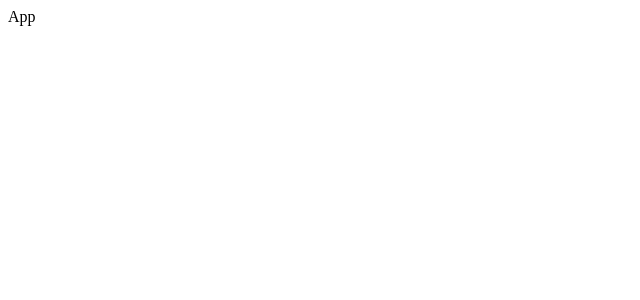
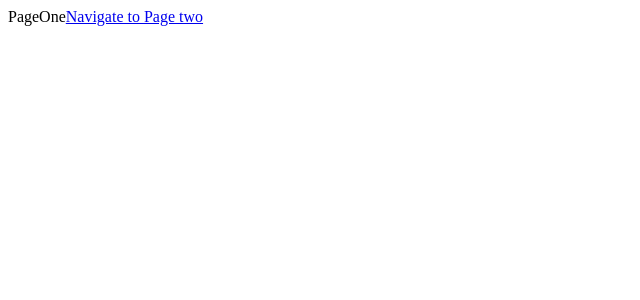
Before and after one commit to youheysuto/react_streams, a React (Create React App) app in the folder client/: page / in a window 1280 px wide. Shown: the top 300 px of the page, without its empty margins (0-640 px from the left). Built offline with nearby package versions, Linux system fonts and the light colour scheme.

Commit message:
add: test router

```diff
--- a/client/src/components/App.js
+++ b/client/src/components/App.js
@@ -1,10 +1,34 @@
 import React from 'react';
+import { BrowserRouter, Route, Link } from 'react-router-dom';
+
+const PageOne = () => {
+    return (
+        <div>
+            PageOne
+            <Link to="/pagetwo">Navigate to Page two</Link>
+        </div>
+    )
+}
+
+const PageTwo = () => {
+    return (
+        <div>
+            PageTwo
+            <Link to="/">Navigate to Page one</Link>
+        </div>
+    )
+}
 
 class App extends React.Component {
     render() {
         return (
             <div>
-                App
+                <BrowserRouter>
+                    <div>
+                        <Route path="/" exact={true} component={PageOne} />
+                        <Route path="/pagetwo" component={PageTwo} />
+                    </div>
+                </BrowserRouter>
             </div>
         )
     }
```
